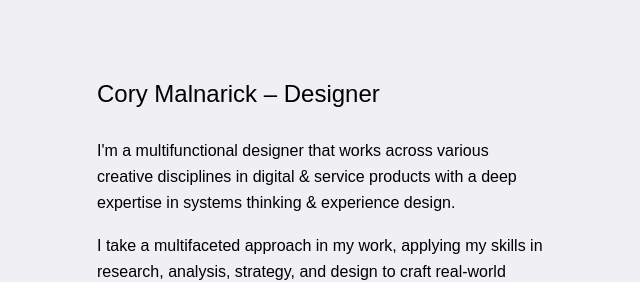
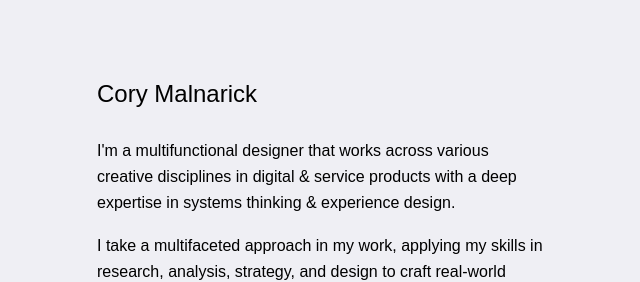
Before and after one commit to foundmonster/foundmonster.github.io, a Jekyll site: the page built from index.html, in a window 1280 px wide. Shown: the top 282 px of the page, without its empty margins (319-959 px from the left). Built offline with Jekyll 4.4.1, drawn with Linux system fonts in a browser that asks for light colours; some web fonts are replaced.

Commit message:
updates to page title and title in index

```diff
--- a/index.html
+++ b/index.html
@@ -1,8 +1,8 @@
 ---
 layout: layout
-title: Cory Malnarick – Designer
+title: Cory Malnarick – UX Designer
 ---
-<h2 class="headline">{{ page.title }}</h2><br>
+<h2 class="headline">Cory Malnarick</h2><br>
 <p>I'm a multifunctional designer that works across various creative disciplines in digital & service products with a deep expertise in systems thinking & experience design.</p><br>
 <p>I take a multifaceted approach in my work, applying my skills in research, analysis, strategy, and design to craft real-world solutions for complicated problems that exceed the demands of the market, business, and customer.</p><br>
 <p>I've worked on various assignments ranging from experience audits of technical enterprise e-commerce platforms, a complete redesign of a customer account & order management system, and research, strategy, and design of brand presences and experiences within global product marketplaces.</p><br>
```
